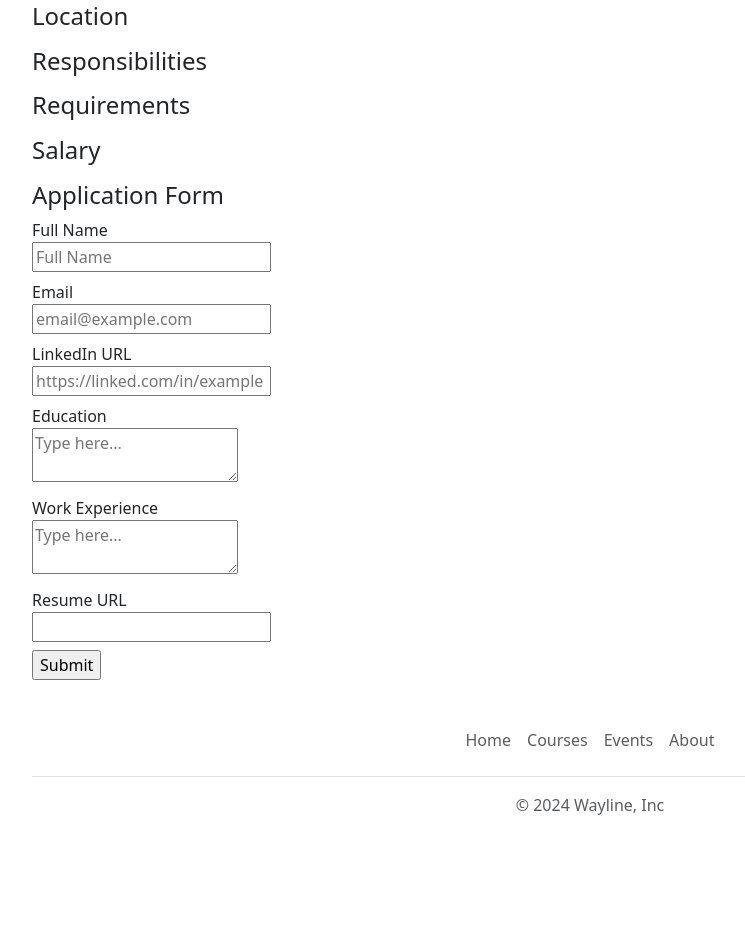
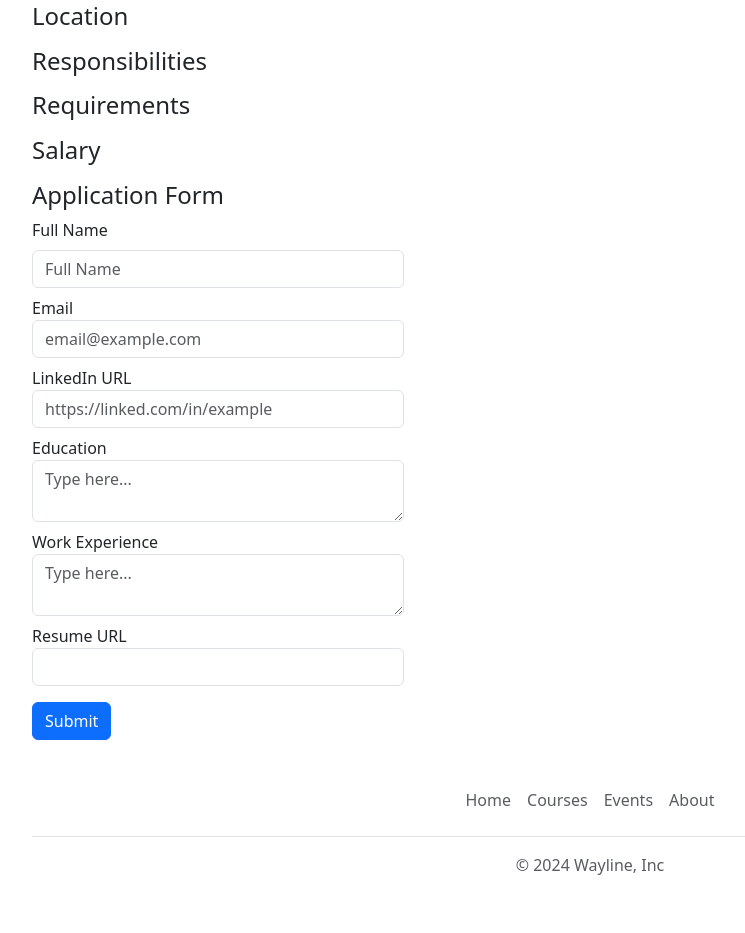
Before and after one commit to Wayline16/way-solutions, a Flask app: template templates/jobpage.html in a window 1280 px wide. Shown: the part 555-1488 px from the top of the page, without its empty margins (50-795 px from the left). Before the commit the page ends 1428 px from the top, so only its background shows below. Run offline with Flask 3, Linux system fonts and the light colour scheme; the template is opened without the code that fills it, so the values that code supplies are empty.

Commit message:
Form updated

```diff
--- a/templates/application.html
+++ b/templates/application.html
@@ -1,36 +1,39 @@
 <h4>Application Form</h4>
-<form action="/job/{{job['id']}}/apply" method="post">
+<form action="/job/{{job['id']}}/apply" method="post" class="col-4" >
+
+
+
   <div class="mb-2">
-    <label>Full Name</label><br>
-    <input type="text" required name="full_name" placeholder="Full Name">
+    <label class="form-label">Full Name</label><br>
+    <input class="form-control" type="text" required name="full_name" placeholder="Full Name">
   </div>
 
   <div class="mb-2">
     <label>Email</label><br>
-    <input type="email" required name="email" placeholder="email@example.com"">
+    <input class="form-control" type="email" required name="email" placeholder="email@example.com"">
   </div>
 
   <div class="mb-2">
     <label>LinkedIn URL</label><br>
-    <input type="url" name="linkedin_url" placeholder="https://linked.com/in/example">
+    <input class="form-control" type="url" name="linkedin_url" placeholder="https://linked.com/in/example">
   </div>
 
   <div class="mb-2">
     <label>Education</label><br>
-    <textarea name="education" placeholder="Type here..."></textarea>
+    <textarea class="form-control" name="education" placeholder="Type here..."></textarea>
   </div>
 
   <div class="mb-2">
     <label>Work Experience</label><br>
-    <textarea name="work_experience" placeholder="Type here..."></textarea>
+    <textarea class="form-control" name="work_experience" placeholder="Type here..."></textarea>
   </div>
 
   <div class="mb-2">
     <label>Resume URL</label><br>
-    <input type="url" name="resume_url" >
+    <input  class="form-control" type="url" name="resume_url" >
   </div>
 
-  <input type="submit">
+  <input type="submit" class="btn btn-primary mt-2">
 
 
 
```
